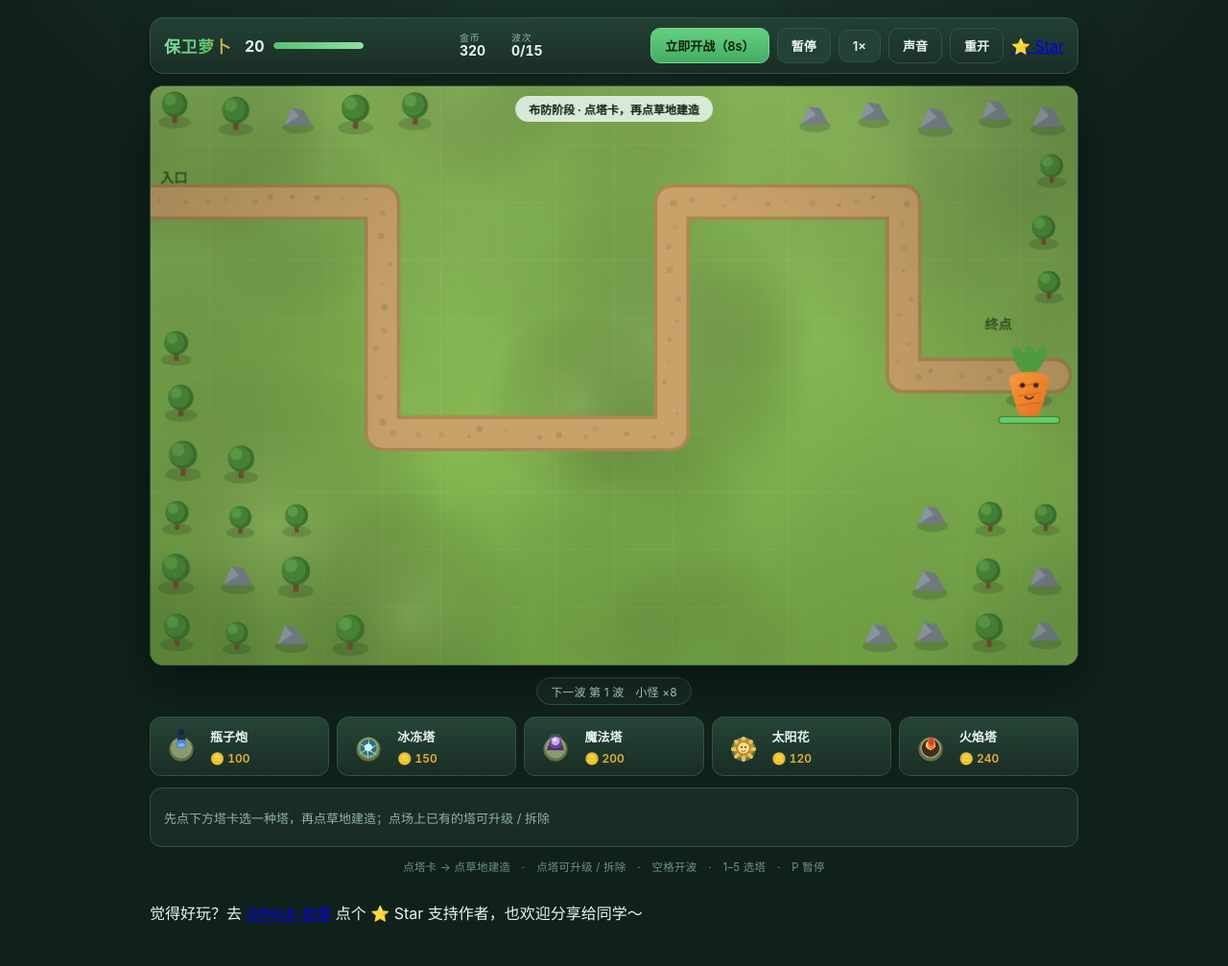
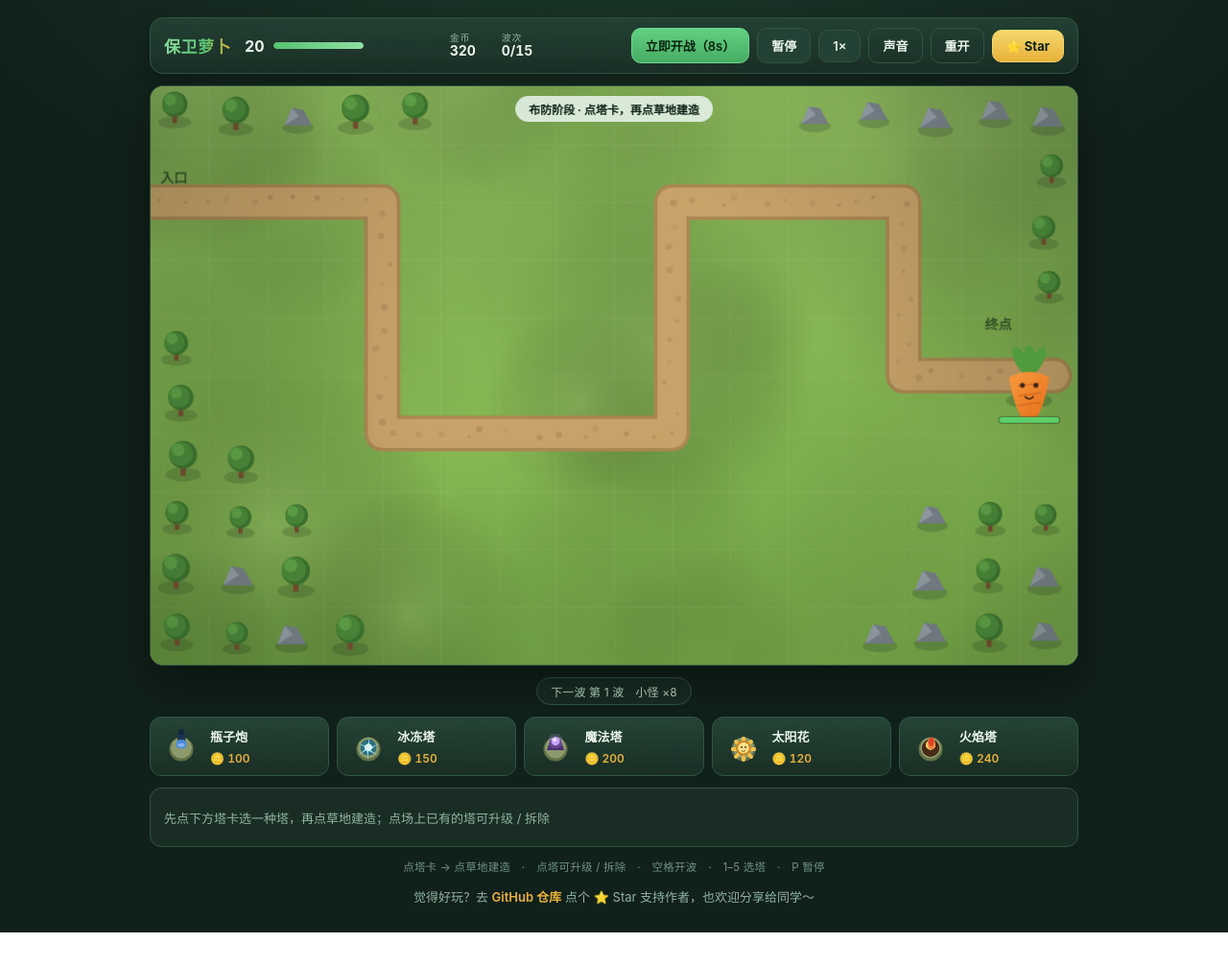
Before and after one commit to ALGSN1386/carrot-defense, a website with bundled scripts: page index.html in a window 1280 px wide. Shown: the whole page at 96% size. After the commit the page ends 972 px from the top, so only its background shows below. Built offline with nearby package versions, Linux system fonts and the light colour scheme.

Commit message:
添加醒目的 GitHub Star 入口，方便访客点赞支持

```diff
--- a/styles.css
+++ b/styles.css
@@ -103,6 +103,32 @@ button.primary {
 }
 button.primary:hover:not(:disabled) { background: linear-gradient(180deg, #74dc90, #4fbb6c); }
 button.ghost { background: transparent; }
+
+/* ---------- GitHub Star 入口 ---------- */
+.star-btn {
+  display: inline-flex;
+  align-items: center;
+  gap: 4px;
+  font-family: inherit;
+  font-size: 13px;
+  font-weight: 700;
+  color: #08210f;
+  text-decoration: none;
+  background: linear-gradient(180deg, #f5d76e, #e8b13a);
+  border: 1px solid #f5d76e;
+  border-radius: 10px;
+  padding: 8px 14px;
+  transition: transform .08s ease, filter .15s ease;
+}
+.star-btn:hover { filter: brightness(1.08); transform: translateY(-1px); }
+.support {
+  margin: 2px 0 0;
+  text-align: center;
+  font-size: 13px;
+  color: var(--muted);
+}
+.support a { color: var(--accent-2); font-weight: 600; text-decoration: none; }
+.support a:hover { text-decoration: underline; }
 
 /* ---------- 舞台 ---------- */
 .stage {
```
